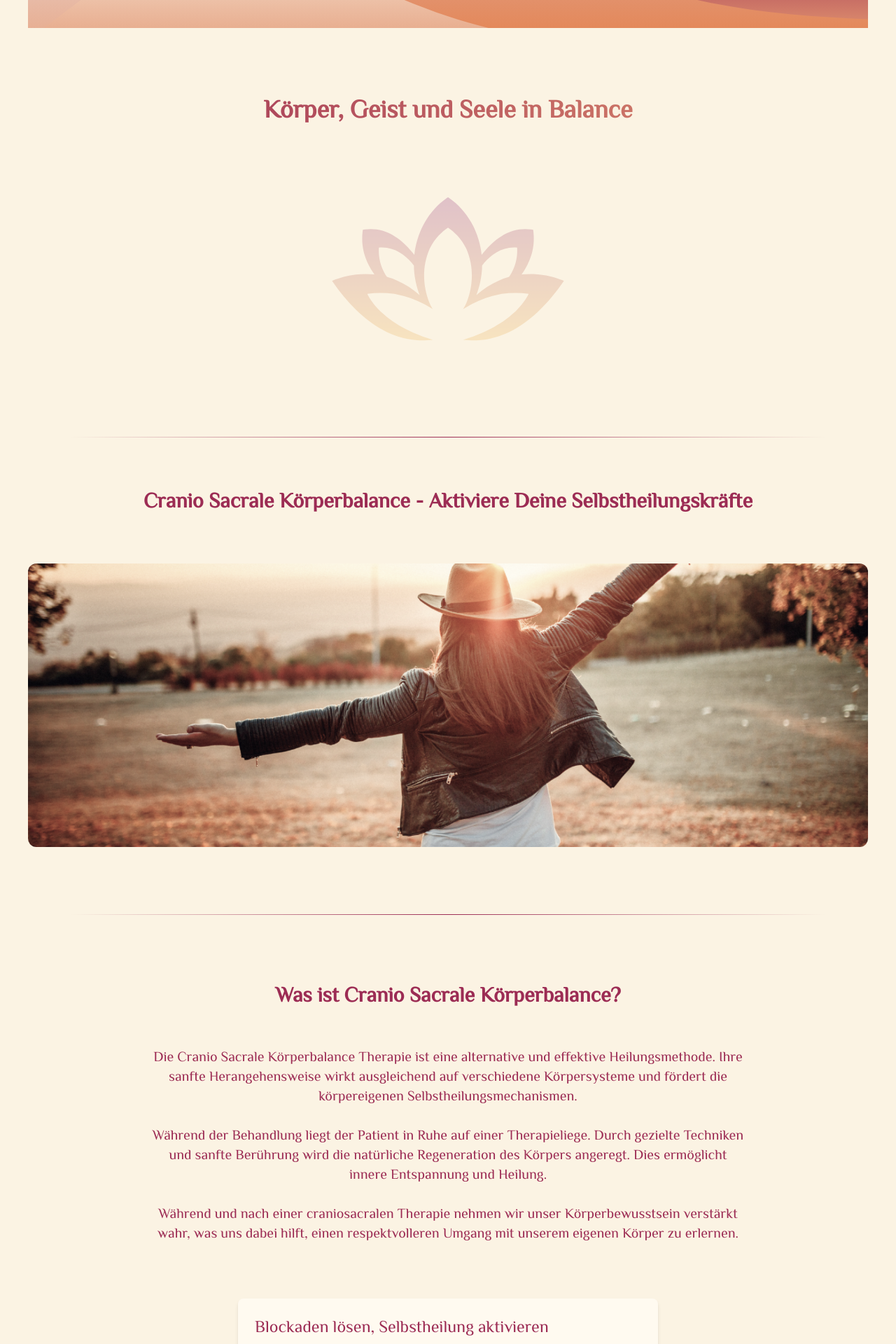
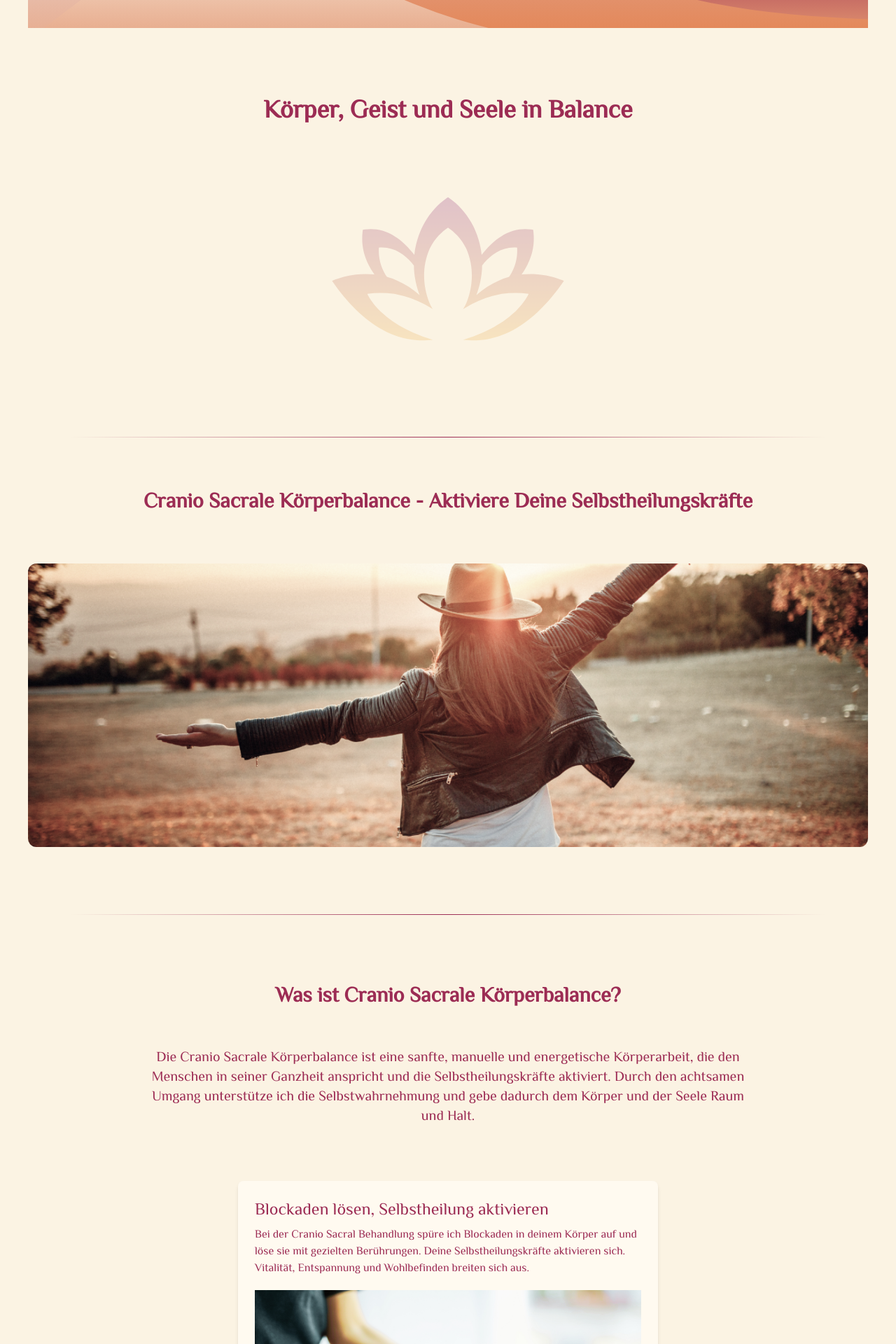
Before and after one commit to meyer-marco/flow_cranio_page, a Next.js app: page /components/Layout/Layout in a window 1280 px wide. Shown: the part 320-2240 px from the top of the page at 70% size. Built offline with nearby package versions, Linux system fonts and the light colour scheme.

Commit message:
feat: change Text and headline colors

```diff
--- a/src/pages/components/Layout/Layout.tsx
+++ b/src/pages/components/Layout/Layout.tsx
@@ -37,7 +37,7 @@ const Layout = () => {
           <div className="">
             <Wave />
             <div
-              className={`flex justify-center font-bold md:text-4xl md:mt-24 mt-2 ${style.text_gradient} `}
+              className={`flex justify-center font-bold md:text-4xl md:mt-24 mt-2 text-main-violet`}
             >
               Körper, Geist und Seele in Balance
             </div>
@@ -81,22 +81,11 @@ const Layout = () => {
                 <br />
                 <br />
                 <div className="md:text-xl text-base">
-                  Die Cranio Sacrale Körperbalance Therapie ist eine alternative
-                  und effektive Heilungsmethode. Ihre sanfte Herangehensweise
-                  wirkt ausgleichend auf verschiedene Körpersysteme und fördert
-                  die körpereigenen Selbstheilungsmechanismen.
-                  <br />
-                  <br />
-                  Während der Behandlung liegt der Patient in Ruhe auf einer
-                  Therapieliege. Durch gezielte Techniken und sanfte Berührung
-                  wird die natürliche Regeneration des Körpers angeregt. Dies
-                  ermöglicht innere Entspannung und Heilung.
-                  <br />
-                  <br />
-                  Während und nach einer craniosacralen Therapie nehmen wir
-                  unser Körperbewusstsein verstärkt wahr, was uns dabei hilft,
-                  einen respektvolleren Umgang mit unserem eigenen Körper zu
-                  erlernen.
+                  Die Cranio Sacrale Körperbalance ist eine sanfte, manuelle und
+                  energetische Körperarbeit, die den Menschen in seiner Ganzheit
+                  anspricht und die Selbstheilungskräfte aktiviert. Durch den
+                  achtsamen Umgang unterstütze ich die Selbstwahrnehmung und
+                  gebe dadurch dem Körper und der Seele Raum und Halt.
                 </div>
               </div>
 
--- a/src/pages/components/Layout/layout.module.css
+++ b/src/pages/components/Layout/layout.module.css
@@ -3,10 +3,10 @@
 }
 
 .text_gradient {
-  background: #9c2c54;
-  background: -webkit-linear-gradient(to right, #9c2c54 0%, #dd8e6d 100%);
-  background: -moz-linear-gradient(to right, #9c2c54 0%, #dd8e6d 100%);
-  background: linear-gradient(to right, #9c2c54 0%, #dd8e6d 100%);
+  background: #7b1845;
+  background: -webkit-linear-gradient(to right, #7b1845 0%, #dd8e6d 100%);
+  background: -moz-linear-gradient(to right, #7b1845 0%, #dd8e6d 100%);
+  background: linear-gradient(to right, #7b1845 0%, #dd8e6d 100%);
   background-clip: text;
   -webkit-background-clip: text;
   -webkit-text-fill-color: transparent;
```
